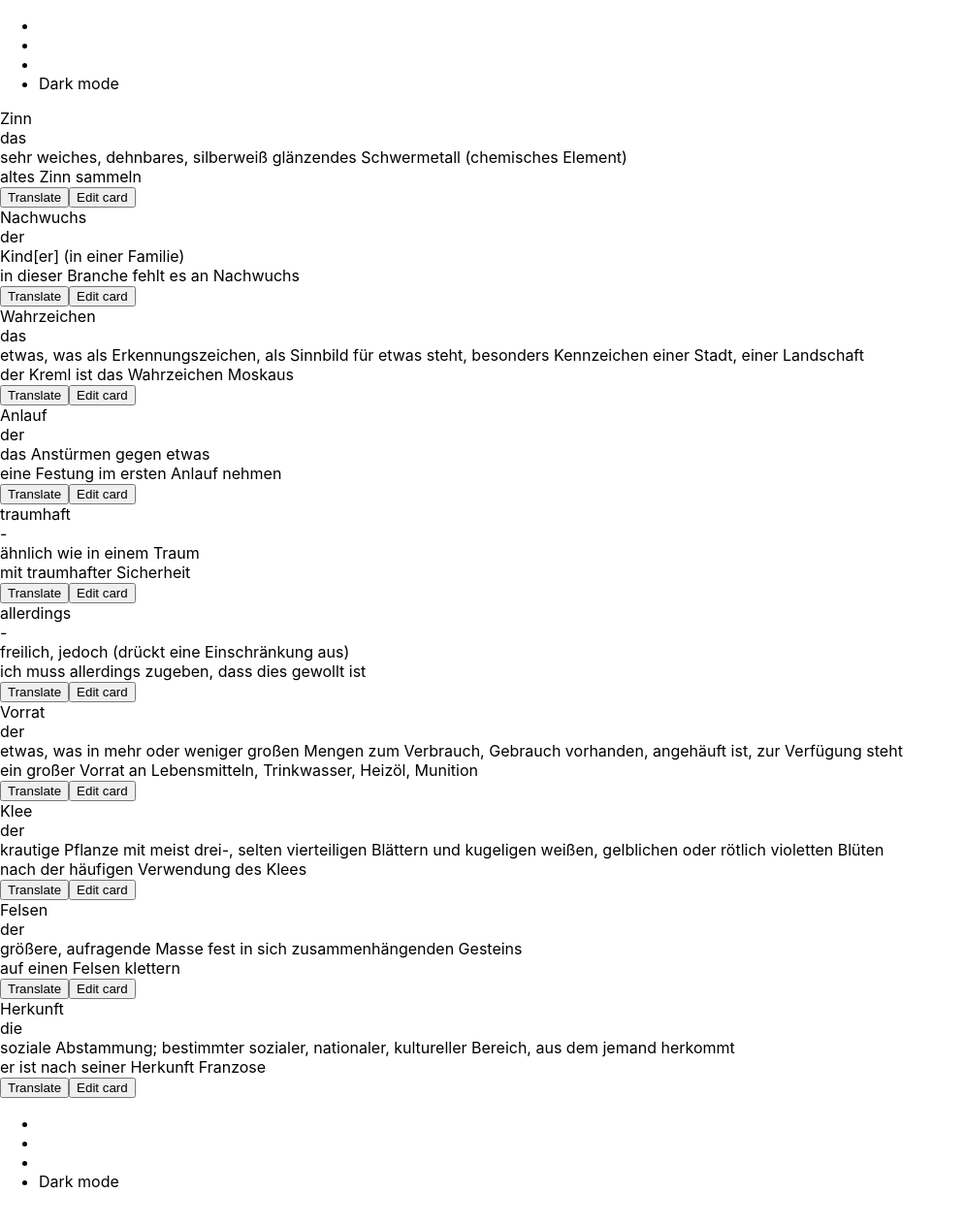
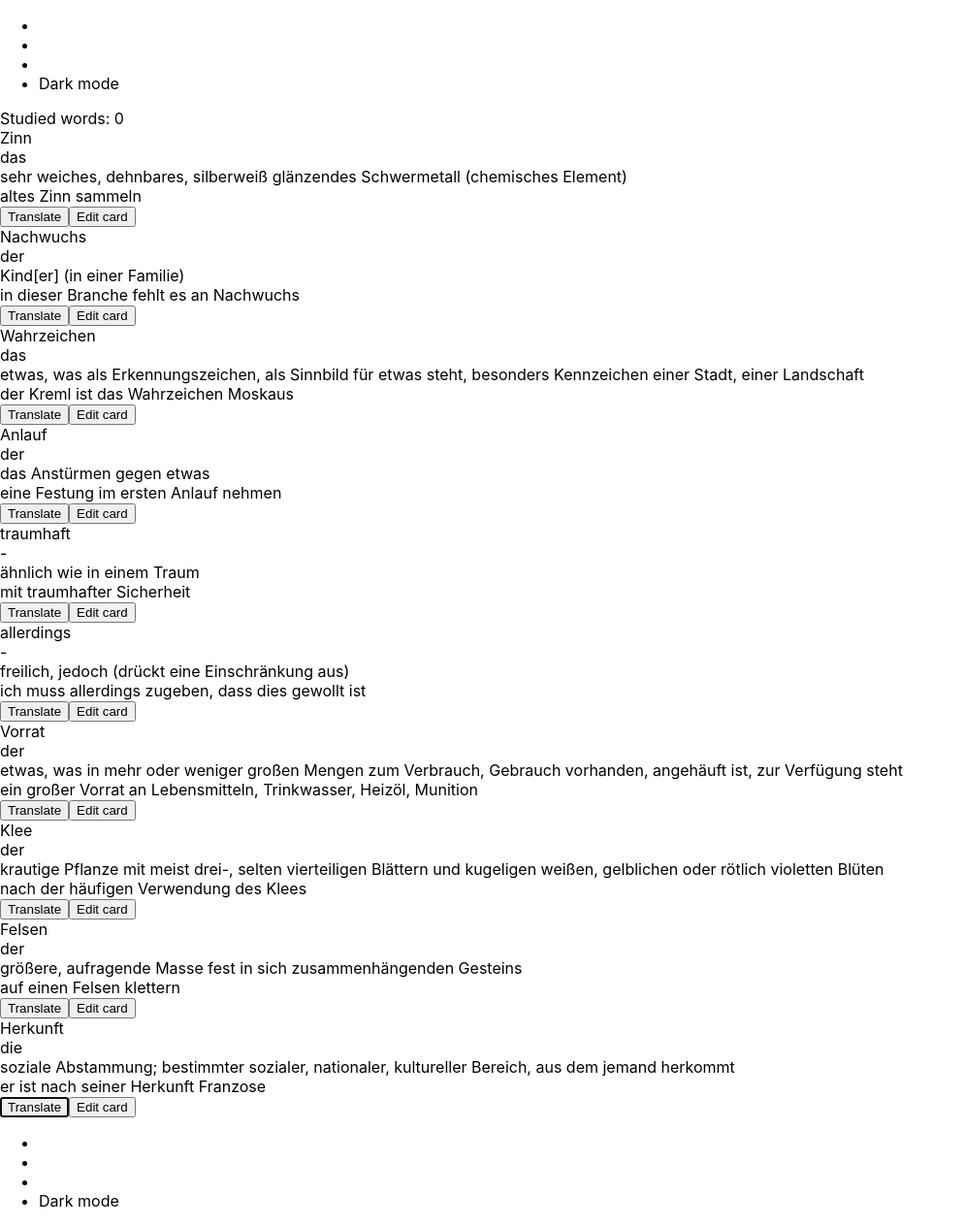
Before and after one commit to taorminak/My-application-learning-cards, a React app: page /mystudysets in a window 1280 px wide. Shown: the whole page at 97% size, without its empty margins (0-994 px from the left). Built offline with nearby package versions, Linux system fonts and the light colour scheme; a web font is replaced by a local one.

Commit message:
feat: add useRef for number of studied cards

```diff
--- a/src/components/Card/Card.jsx
+++ b/src/components/Card/Card.jsx
@@ -1,12 +1,20 @@
 import styles from "./Card.css";
-import { useState } from "react";
+import { useState, useEffect, useRef } from "react";
 
 export default function Card(props) {
   const [isEdited, setIsEdited] = useState(true);
   const [flag, setFlag] = useState(true);
+  const translationRef = useRef(null);
+
+  useEffect(() => {
+    translationRef.current.focus();
+  }, []);
+
 
   function getTranslated() {
     setFlag(false);
+    props.studiedCount.current += 1;
+
   }
 
   function getEdited() {
@@ -27,7 +35,7 @@ export default function Card(props) {
           <div>
             {" "}
             {flag ? (
-              <button onClick={getTranslated} className={styles.Button}>
+              <button  ref={translationRef} onClick={getTranslated} className={styles.Button}>
                 Translate
               </button>
             ) : (
--- a/src/pages/PageMyStudysets/StudySets.css
+++ b/src/pages/PageMyStudysets/StudySets.css
@@ -7,3 +7,13 @@
     margin-bottom: 5vh;
     margin-top: 5vh;
   }
+
+  .StudiedCount {
+    display: block;
+    width: 10em;
+    margin: auto;
+    padding: 10px 5px;
+    border: 3px solid #865bd9;
+    border-radius: 10px;
+    text-align: center;
+  }
--- a/src/pages/PageMyStudysets/StudySets.jsx
+++ b/src/pages/PageMyStudysets/StudySets.jsx
@@ -1,22 +1,30 @@
 import React from "react";
 import words from "../../components/all-words.json";
 import Card from "../../components/Card/Card";
-import styles from "./StudySets.css"
-
+import styles from "./StudySets.css";
+import { useRef } from "react";
 
 export default function StudySets() {
-    return (
-<div className={styles.Card}>
+  const studiedCount = useRef(0);
+
+  return (
+    <div>
+      <div className={styles.StudiedCount}>
+        Studied words: {studiedCount.current}
+      </div>
+      <div className={styles.Card}>
         {words.map((word) => (
           <Card
-            id={word.id}
+            key={word.id}
             deutsch={word.deutsch}
             artikel={word.artikel}
             bedeutung={word.bedeutung}
             russisch={word.russisch}
             beispiele={word.beispiele}
+            studiedCount={studiedCount}
           />
         ))}
       </div>
-        );
-    }
+    </div>
+  );
+}
```
